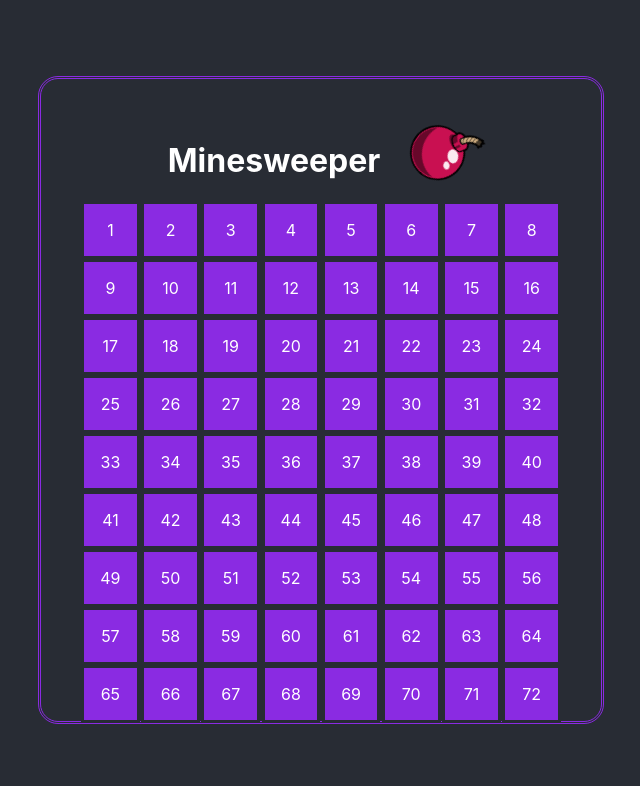
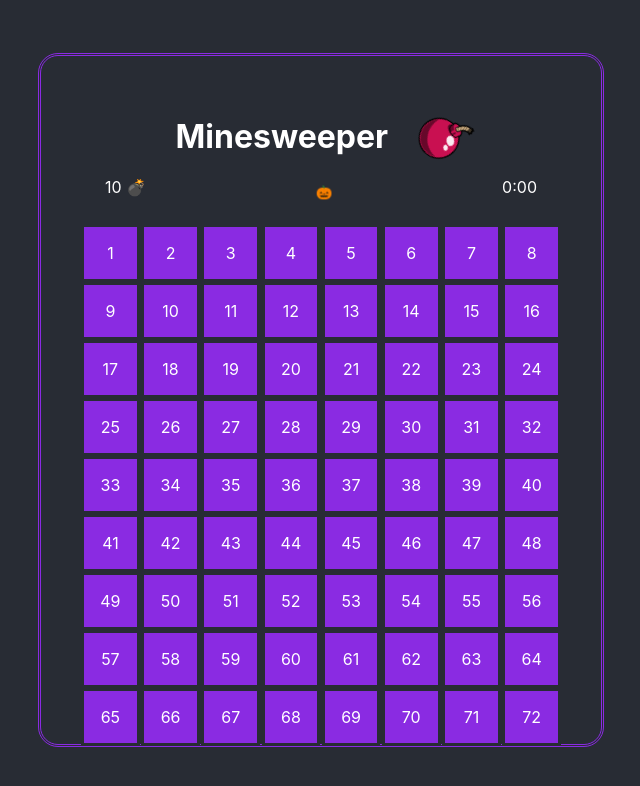
Before and after one commit to ValeriiaPavl/minesweeper, a Next.js app: page / in a window 1280 px wide. Shown: the top 786 px of the page, without its empty margins (319-959 px from the left). Built offline with nearby package versions, Linux system fonts and the light colour scheme.

Commit message:
added control panel

```diff
--- a/components/App.tsx
+++ b/components/App.tsx
@@ -1,5 +1,6 @@
 import React from "react";
 import Field from "./Field";
+import ControlPanel from "./ControlPanel";
 
 function App() {
   return (
@@ -9,6 +10,7 @@
           <h1> Minesweeper</h1>
           <img className="bomb" src="bomb.svg" />
         </div>
+        <ControlPanel />
 
         <Field />
       </div>
--- /dev/null
+++ b/components/ControlPanel.tsx
@@ -0,0 +1,23 @@
+const FlagCounter = () => {
+  return <span>10 💣</span>;
+};
+
+const ResetButton = () => {
+  return <button className="reset-button">🎃</button>;
+};
+
+const Timer = () => {
+  return <span>0:00</span>;
+};
+
+const ControlPanel = () => {
+  return (
+    <div className="control-panel">
+      <FlagCounter />
+      <ResetButton />
+      <Timer />
+    </div>
+  );
+};
+
+export default ControlPanel;
--- a/src/styles/globals.css
+++ b/src/styles/globals.css
@@ -44,6 +44,7 @@
 .header {
   display: flex;
   gap: 2rem;
+  align-items: center;
 }
 
 @keyframes rotate {
@@ -56,9 +57,28 @@
 }
 
 .bomb {
-  height: 4rem;
+  height: 3rem;
   animation: rotate infinite 5s linear;
 
+}
+
+.control-panel {
+  display: flex;
+  justify-content: space-between;
+  width: 90%;
+  margin-bottom: 1rem;
+}
+
+.reset-button {
+  background-color: transparent;
+  border: none;
+  border-radius: 5px;
+  padding: 0.5rem;
+}
+
+.reset-button:hover {
+  background-color: blueviolet;
+  cursor: pointer;
 }
 
 .cell-container {
@@ -69,7 +89,6 @@
   width: 60vh;
   height: 60vh;
   justify-content: space-between;
-  align-items:
 }
 
 
```
